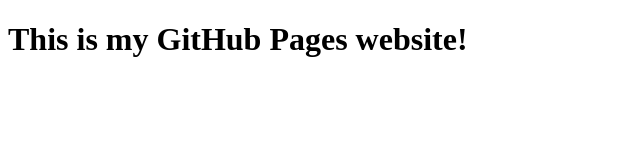
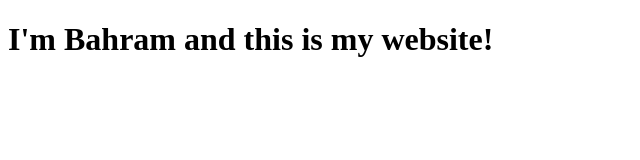
Before and after one commit to BahramF73/BahramF73.github.io, a plain HTML site: page index.html in a window 1280 px wide. Shown: the whole page, without its empty margins (0-640 px from the left). Drawn offline with Linux system fonts and the light colour scheme.

Commit message:
Change h1 text

```diff
--- a/index.html
+++ b/index.html
@@ -6,6 +6,6 @@
         </title>
     </head>
     <body>
-        <h1>This is my GitHub Pages website!</h1>
+        <h1>I'm Bahram and this is my website!</h1>
     </body>
 </html>
```
